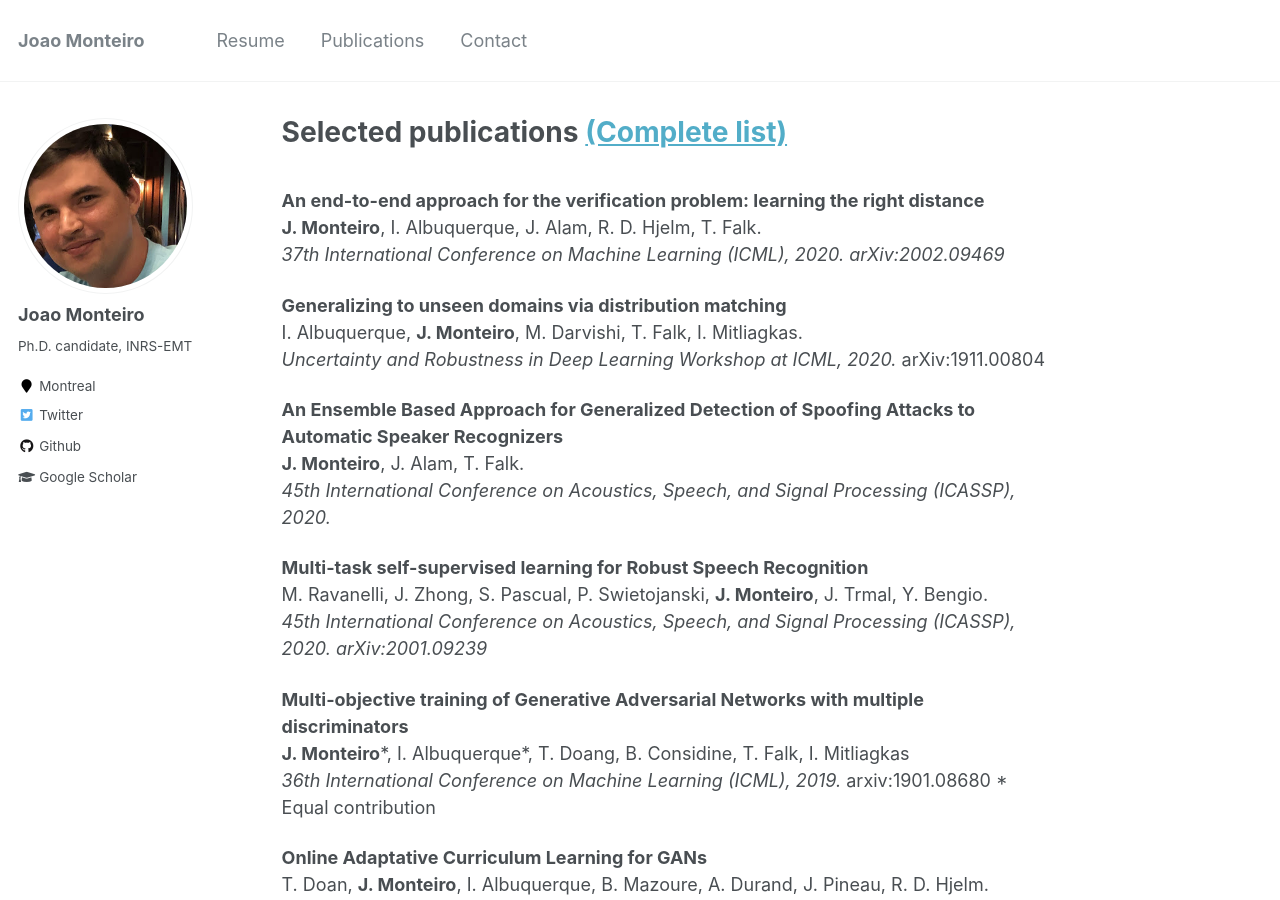
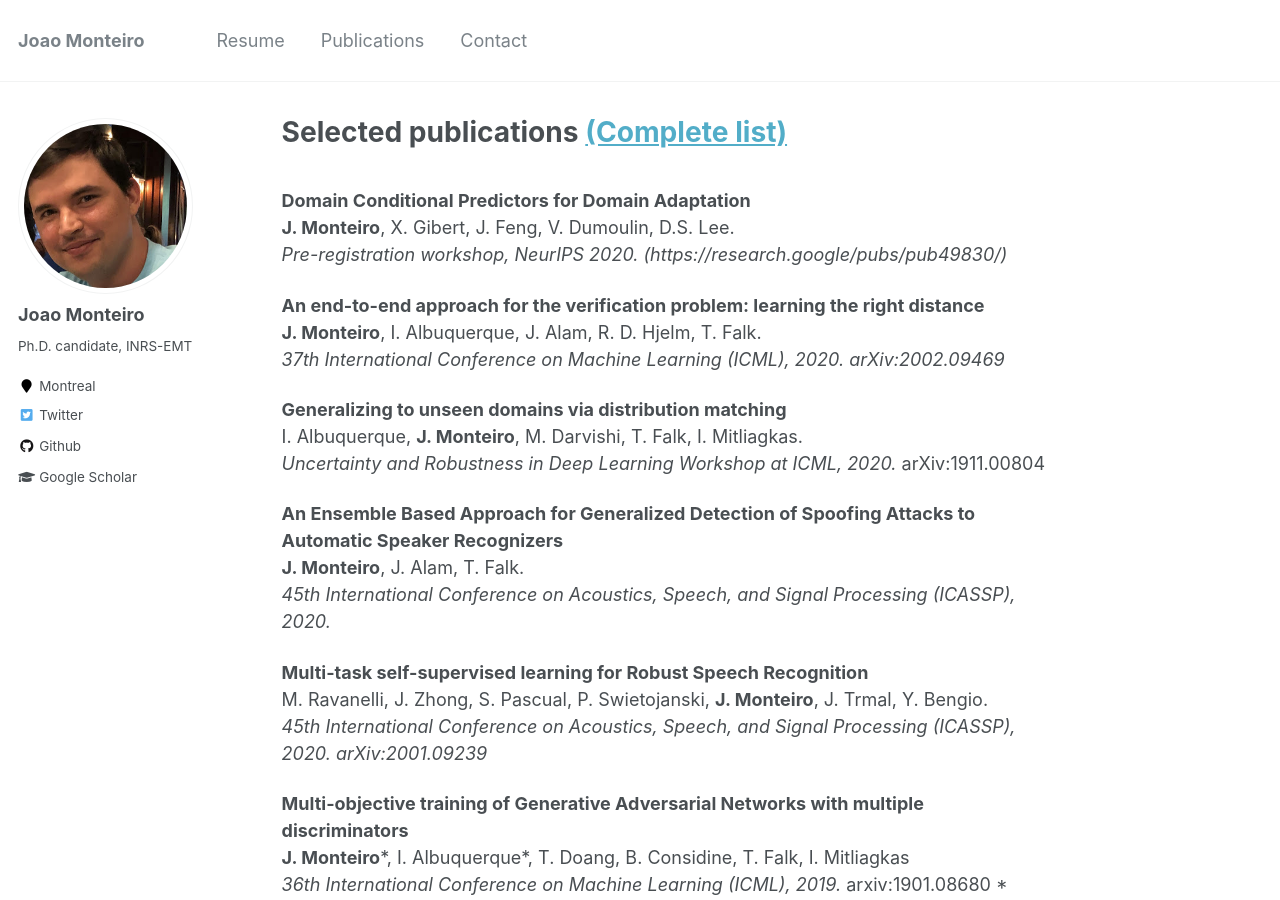
Before and after one commit to joaomonteirof/joaomonteirof.github.io, a Jekyll site: the page built from _pages/publications.md, in a window 1280 px wide and 900 px high. Built offline with Jekyll 4.4.1, drawn with Linux system fonts in a browser that asks for light colours.

Commit message:
added pub

```diff
--- a/_pages/publications.md
+++ b/_pages/publications.md
@@ -4,6 +4,10 @@ permalink: /publications/
 author_profile: true
 ---
 <br>
+<b>Domain Conditional Predictors for Domain Adaptation</b> <br>
+<b>J. Monteiro</b>, X. Gibert, J. Feng, V. Dumoulin, D.S. Lee. <br>
+<i>Pre-registration workshop, NeurIPS 2020. (https://research.google/pubs/pub49830/)</i>
+
 <b>An end-to-end approach for the verification problem: learning the right distance</b> <br>
 <b>J. Monteiro</b>, I. Albuquerque, J. Alam, R. D. Hjelm, T. Falk. <br>
 <i>37th International Conference on Machine Learning (ICML), 2020. arXiv:2002.09469</i>
```
